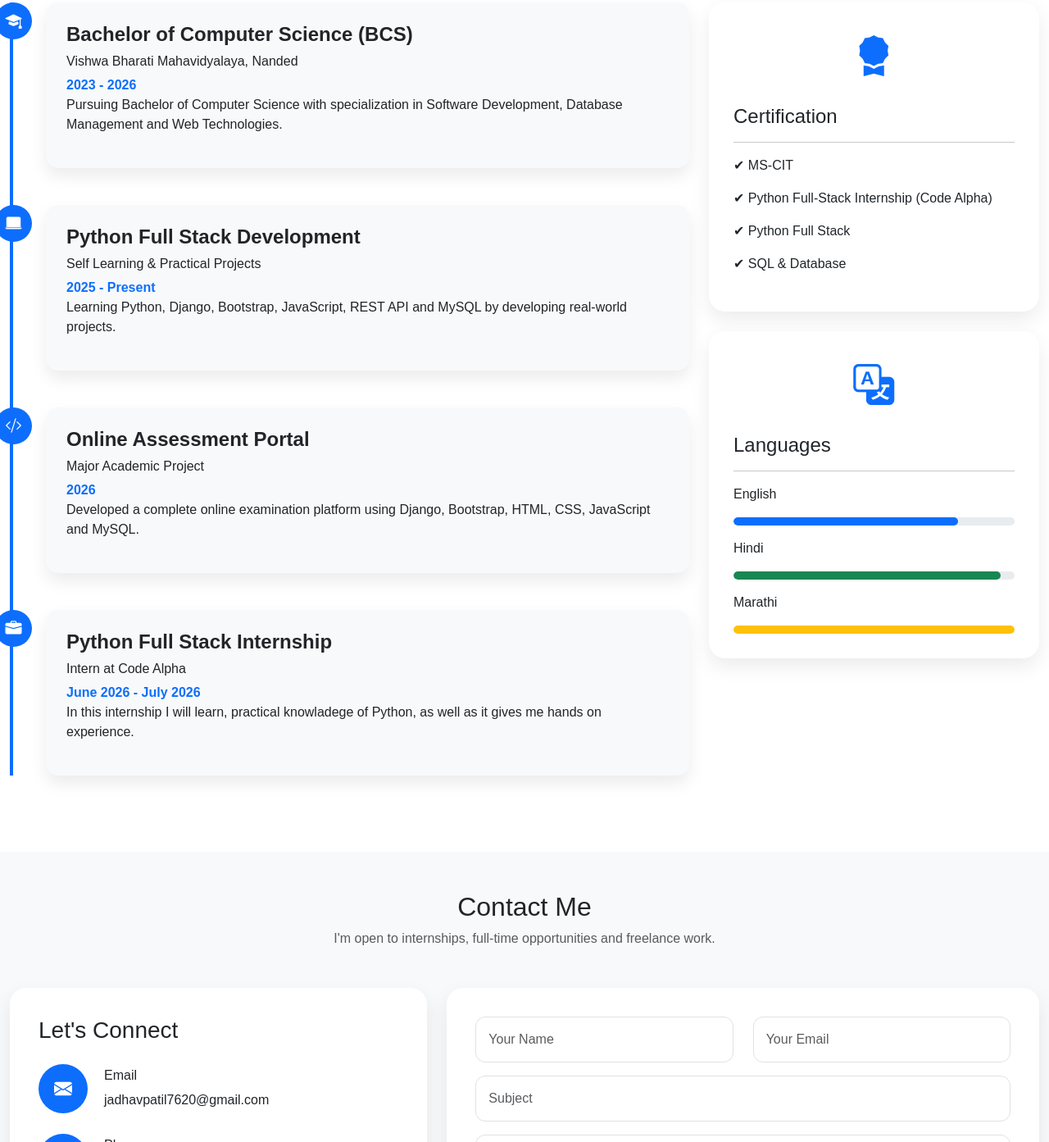
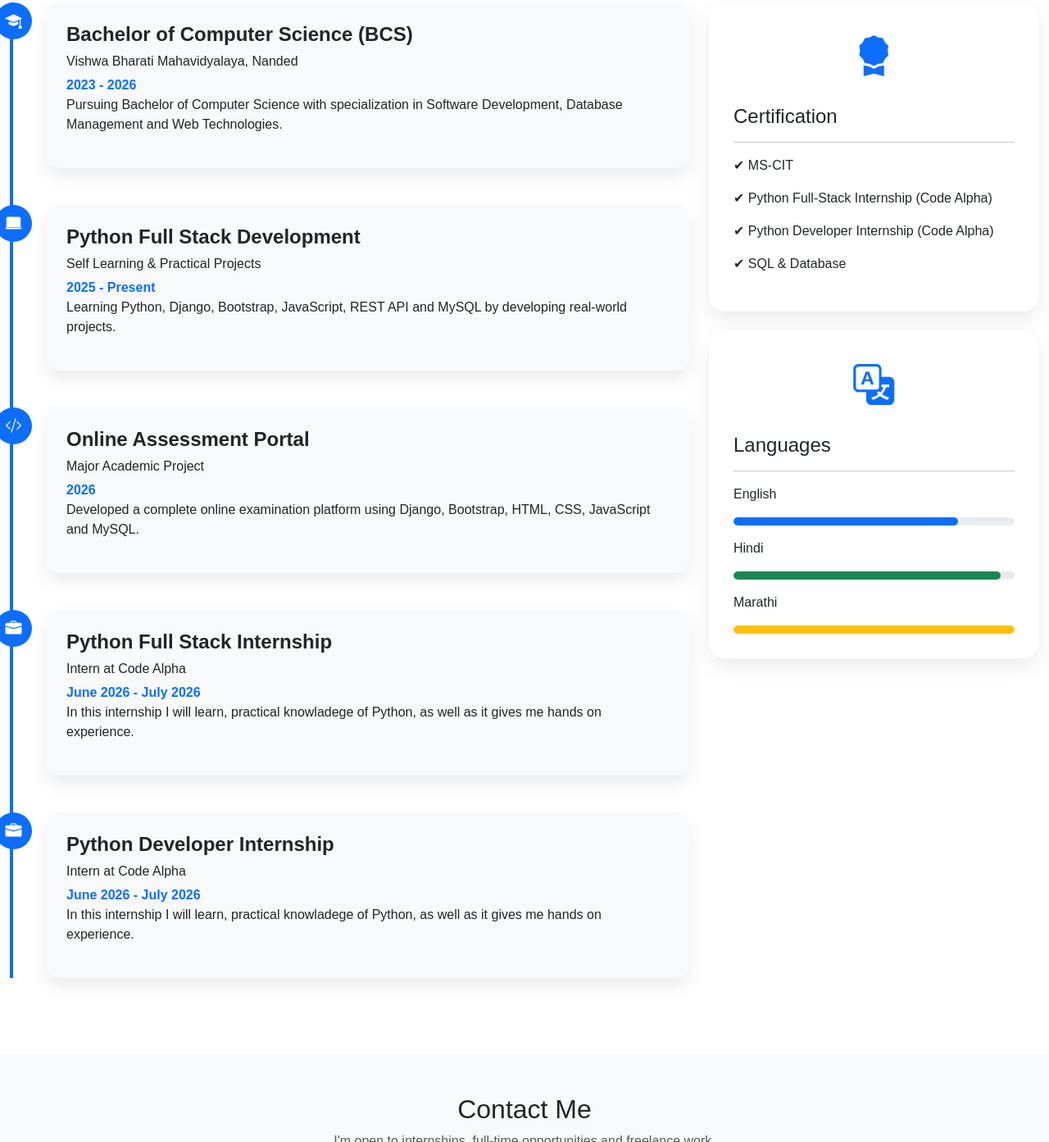
Before and after one commit to jadhavpatil7620-star/portfolio, a plain HTML site: page index.html in a window 1280 px wide. Shown: the part 5098-6491 px from the top of the page at 82% size. Drawn offline with nearby package versions, Linux system fonts and the light colour scheme.

Commit message:
Adding some style

```diff
--- a/index.html
+++ b/index.html
@@ -1455,6 +1455,8 @@
 
                         </div>
 
+                        <!-- Item 4 -->
+
                         <div class="timeline-item" data-aos="fade-left">
 
                             <div class="timeline-icon">
@@ -1483,6 +1485,36 @@
 
                         </div>
 
+                        <!-- Item 5 -->
+
+                        <div class="timeline-item" data-aos="fade-right">
+
+                            <div class="timeline-icon">
+
+                                <i class="bi bi-briefcase-fill"></i>
+
+                            </div>
+
+                            <div class="timeline-content">
+
+                                <h4>Python Developer Internship</h4>
+
+                                <h6>Intern at Code Alpha</h6>
+
+                                <span>June 2026 - July 2026</span>
+
+                                <p>
+
+                                    In this internship I will learn,
+                                    practical knowladege of Python,
+                                    as well as it gives me hands on experience.
+
+                                </p>
+
+                            </div>
+
+                        </div>
+
                     </div>
 
                 </div>
@@ -1513,7 +1545,7 @@
 
                         <p>
 
-                            ✔ Python Full Stack
+                            ✔ Python Developer Internship (Code Alpha)
 
                         </p>
 
```
